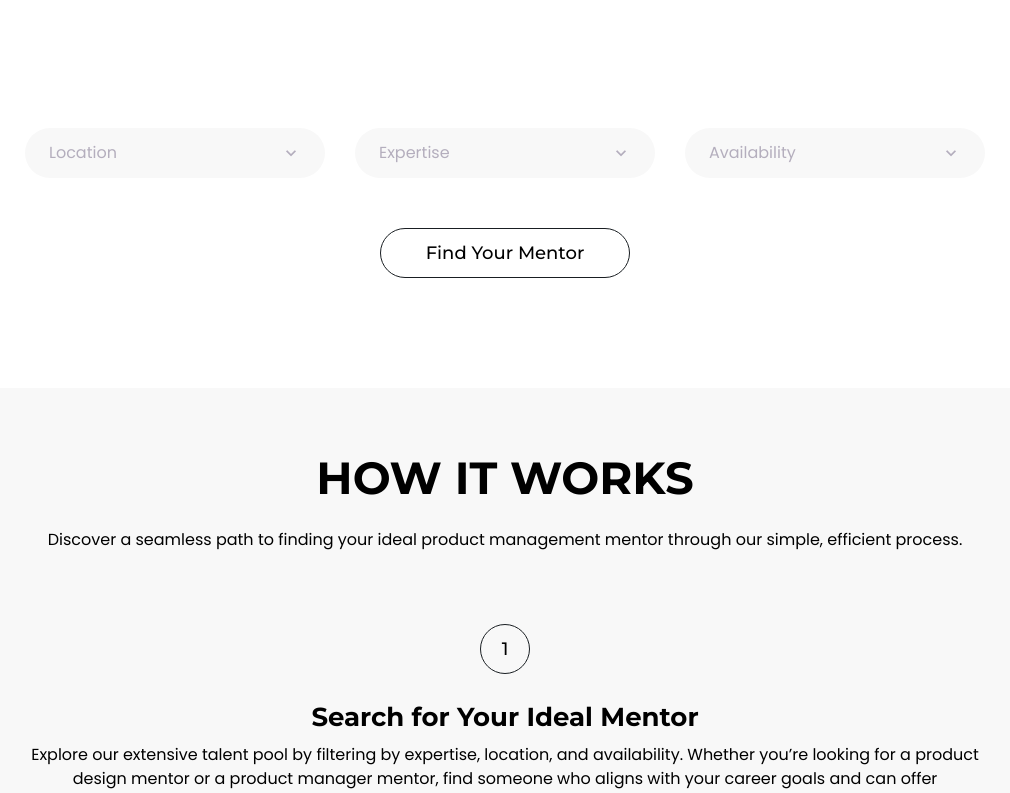
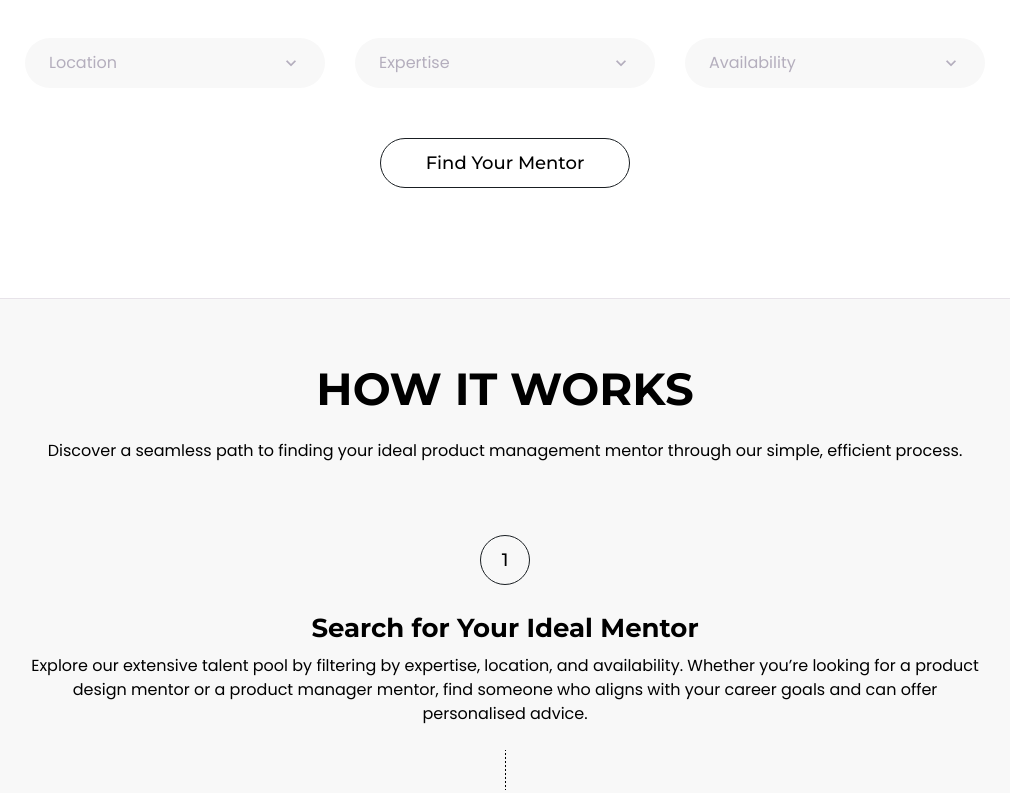
Before and after one commit to Mohitjangra001/unispade2, a React (Create React App) app: page / in a window 1280 px wide. Shown: the part 797-1590 px from the top of the page, without its empty margins (135-1145 px from the left). Built offline with nearby package versions, Linux system fonts and the light colour scheme.

Commit message:
Design updates 01

```diff
--- a/src/App.css
+++ b/src/App.css
@@ -1,4 +1,5 @@
 .app-main{
     width: 100%;
     overflow: auto;
+    text-align: left;
 }
--- a/src/ClientTestimonials.css
+++ b/src/ClientTestimonials.css
@@ -5,6 +5,8 @@
   margin-top: 5rem;
   align-items: center;
   margin-bottom: 5rem;
+  border-bottom: 1px solid #E7E3E9;
+
 }
 
 .testimonials-title {
--- a/src/Faq.css
+++ b/src/Faq.css
@@ -4,6 +4,8 @@
     align-items: center;
     margin-top: 2.5rem;
     margin-bottom: 2.5rem;
+    border-bottom: 1px solid #E7E3E9;
+
   }
 
   .faq-heading {
@@ -51,11 +53,12 @@
   }
 
   .faq-questions {
-    margin-left: 7.5rem;
     display: flex;
     align-items: center;
     flex-direction: column;
     text-align: center;
+    width: 80%;
+    margin: auto;
   }
 
   @media screen and (max-width: 768px) {
@@ -72,6 +75,7 @@
       width: 100%;
       height: auto;
       margin: 0;
+      text-align: left;
     }
 
     .faq-image{
--- a/src/component/FindMentor.css
+++ b/src/component/FindMentor.css
@@ -1,5 +1,5 @@
 .find-mentor-container {
-    margin-top: 150px;
+    margin-top: 60px;
     display: flex;
     flex-direction: column;
     align-items: center;
--- a/src/component/Main.css
+++ b/src/component/Main.css
@@ -46,6 +46,7 @@
 .arrow-section .down-arrow {
   /* Add any specific styling for the arrow here */
 }
+
 .find-mentor-button {
   width: 250px;
   height: 50px;
--- a/src/component/Mentor2.css
+++ b/src/component/Mentor2.css
@@ -1,11 +1,12 @@
 /* Mentor2.css */
 
 .mentor-container {
-  height: 667px;
+  height: auto;
   margin: 6rem 0;
   display: flex;
   flex-direction: column;
   align-items: center;
+  border-bottom: 1px solid rgb(167, 164, 164);
 }
 
 .mentor-title {
--- a/src/component/WorkFlow.css
+++ b/src/component/WorkFlow.css
@@ -2,6 +2,9 @@
     width: 100%;
     height: 1447px;
     background-color: #f8f8f8;
+    border-bottom: 1px solid #E7E3E9;
+    border-top: 1px solid #E7E3E9;
+
   }
 
   .workflow-header {
```
